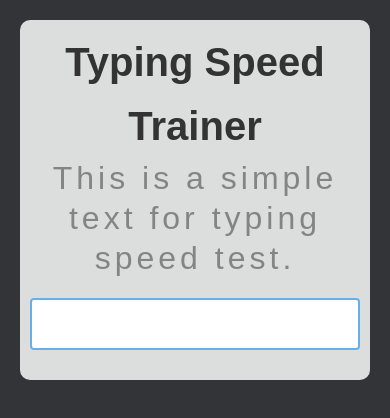
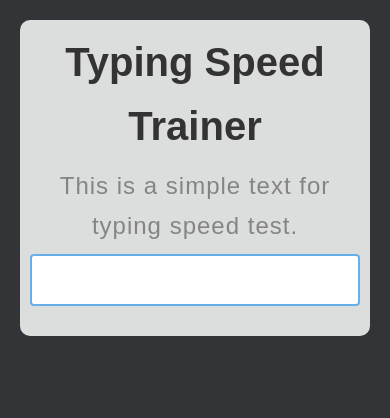
Before and after one commit to ITmTm/test_poizon_api, a React (Create React App) app: page / in a window 390 px wide. Shown: the top 418 px of the page. Built offline with nearby package versions, Linux system fonts and the light colour scheme.

Commit message:
Mobile stylization

```diff
--- a/src/styles/TextDisplay.module.css
+++ b/src/styles/TextDisplay.module.css
@@ -14,5 +14,13 @@
   color: red;
   font-weight: 600;
 }
+@media (max-width: 480px) {
+  .textDisplay {
+    font-size: 1.5rem;
+    padding: 8px;
+    margin-bottom: 0;
+    letter-spacing: 1px;
+  }
+}
 
 /*# sourceMappingURL=TextDisplay.module.css.map */
--- a/src/styles/TextDisplay.module.scss
+++ b/src/styles/TextDisplay.module.scss
@@ -17,4 +17,11 @@
       font-weight: 600;
     }
   }
+
+  @media (max-width: 480px) {
+    font-size: 1.5rem;
+    padding: 8px;
+    margin-bottom: 0;
+    letter-spacing: 1px;
+  }
 }
```
Also changed, not shown: 1 other file (tests, documents, lock files or other folders).
